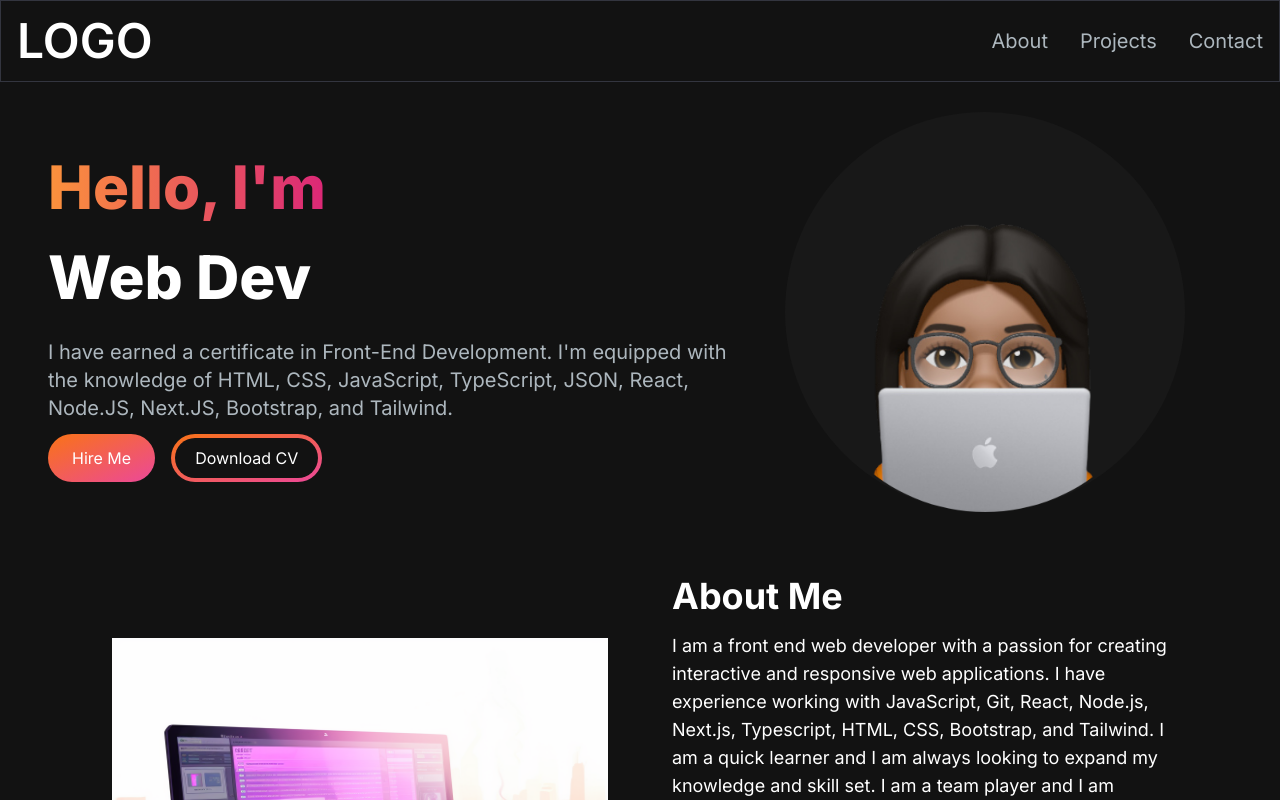
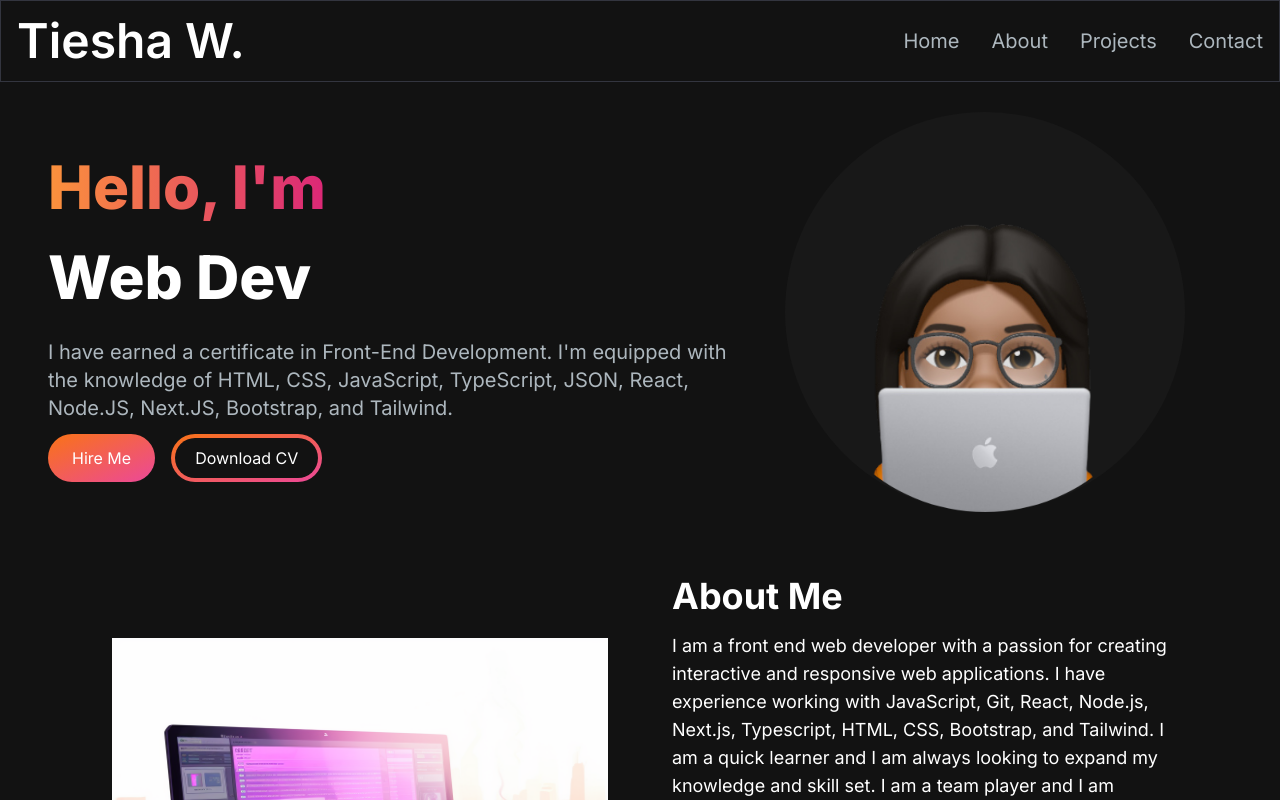
Before and after one commit to Tiesha93/portfolio-website, a Next.js app: page / in a window 1280 px wide. Shown: the top 800 px of the page. Built offline with nearby package versions, Linux system fonts and the light colour scheme.

Commit message:
Modified styles

```diff
--- a/src/app/components/Navbar.jsx
+++ b/src/app/components/Navbar.jsx
@@ -6,6 +6,10 @@ import { Bars3Icon, XMarkIcon } from "@heroicons/react/24/solid";
 import MenuOverlay from "./MenuOverlay";
 
 const navLinks = [
+  {
+    title: "Home",
+    path: "#hero",
+  },
   {
     title: "About",
     path: "#about",
@@ -29,7 +33,7 @@ const Navbar = () => {
           href={"/"}
           className="text-2xl md:text-5xl text-white font-semibold"
         >
-          LOGO
+          Tiesha W.
         </Link>
         <div className="mobile-menu block md:hidden">
           {!navbarOpen ? (
```
